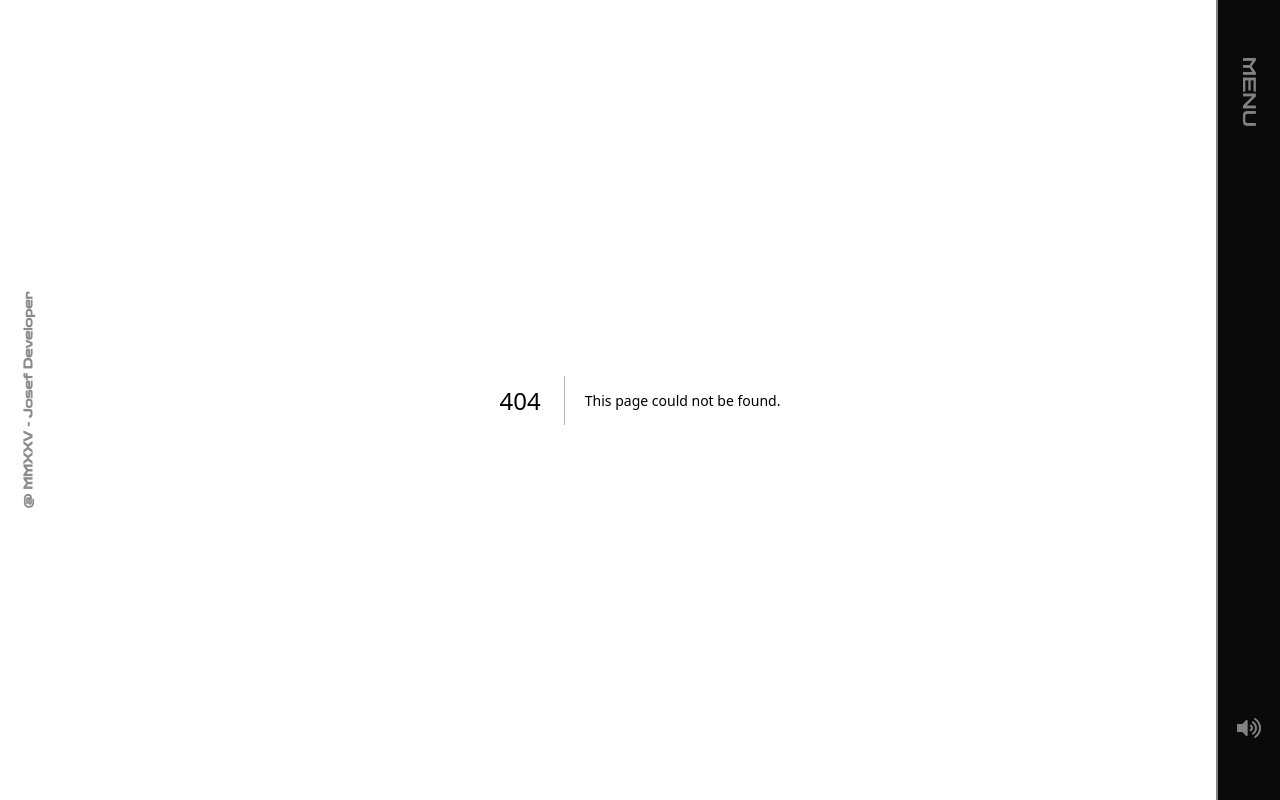
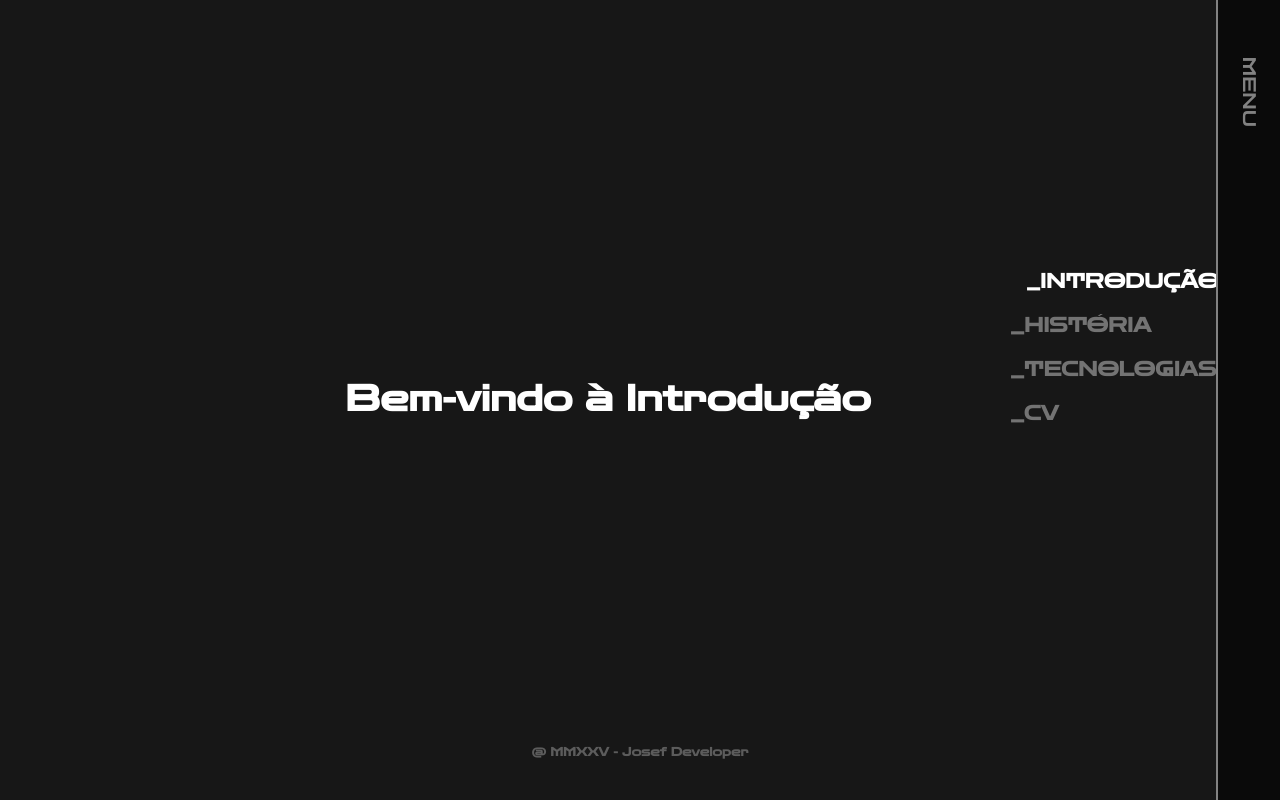
Before and after one commit to Josefs-stack/josefmmxv, a Next.js app: page /About in a window 1280 px wide. Before the commit this address had no page. Built offline with nearby package versions, Linux system fonts and the light colour scheme.

Commit message:
add AboutPage

```diff
--- /dev/null
+++ b/app/About/page.tsx
@@ -0,0 +1,67 @@
+'use client';
+
+import Nav from "@/components/About/Nav";
+import { motion, AnimatePresence } from "framer-motion";
+import { useState } from "react";
+
+type SectionKey = "_Introdução" | "_História" | "_Tecnologias" | "_CV";
+
+export default function About() {
+  const [activeSection, setActiveSection] = useState<SectionKey>("_Introdução");
+
+  return (
+    <main className="h-screen flex justify-center items-center z-10">
+      <Nav setActive={setActiveSection} active={activeSection} />
+      <AnimatePresence mode="wait">
+        {activeSection === "_Introdução" && (
+          <motion.div
+            key="_Introdução"
+            initial={{ opacity: 0 }}
+            animate={{ opacity: 1 }}
+            exit={{ opacity: 0 }}
+            transition={{ duration: 0.8 }}
+            className="w-full h-screen flex justify-center items-center bg-neutral-900 text-white top-0 left-0"
+          >
+            <h1 className="text-4xl font-bold">Bem-vindo à Introdução</h1>
+          </motion.div>
+        )}
+        {activeSection === "_História" && (
+          <motion.div
+            key="_História"
+            initial={{ opacity: 0 }}
+            animate={{ opacity: 1 }}
+            exit={{ opacity: 0 }}
+            transition={{ duration: 0.8 }}
+            className="w-full h-screen flex justify-center items-center bg-neutral-800 text-white top-0 left-0"
+          >
+            <h1 className="text-4xl font-bold">História</h1>
+          </motion.div>
+        )}
+        {activeSection === "_Tecnologias" && (
+          <motion.div
+            key="_Tecnologias"
+            initial={{ opacity: 0 }}
+            animate={{ opacity: 1 }}
+            exit={{ opacity: 0 }}
+            transition={{ duration: 0.8 }}
+            className="w-full h-screen flex justify-center items-center bg-neutral-700 text-white top-0 left-0"
+          >
+            <h1 className="text-4xl font-bold">Tecnologias</h1>
+          </motion.div>
+        )}
+        {activeSection === "_CV" && (
+          <motion.div
+            key="_CV"
+            initial={{ opacity: 0 }}
+            animate={{ opacity: 1 }}
+            exit={{ opacity: 0 }}
+            transition={{ duration: 0.8 }}
+            className="w-full h-screen flex justify-center items-center bg-neutral-600 text-white top-0 left-0"
+          >
+            <h1 className="text-4xl font-bold">Currículo</h1>
+          </motion.div>
+        )}
+      </AnimatePresence>
+    </main>
+  );
+}
--- /dev/null
+++ b/app/Contact/page.tsx
@@ -0,0 +1,10 @@
+'use client';
+
+export default function Contact() {
+
+  return (
+    <main className="h-screen flex justify-center items-center z-10">
+
+    </main>
+  );
+}
--- a/app/globals.css
+++ b/app/globals.css
@@ -9,6 +9,11 @@
 
 body {
   font-family: 'Rock', sans-serif;
+}
+
+main {
+  width: calc(100vw - 64px);
+  overflow: hidden;
 }
 
 
--- a/app/page.tsx
+++ b/app/page.tsx
@@ -5,7 +5,7 @@ import { useEffect, useState } from 'react';
 import Preloader from '@/components/Preloader';
 import dynamic from 'next/dynamic'
 
-const Ball = dynamic(() => import('../components/Home/Ball').then(mod => mod.Ball), {
+const Ball = dynamic(() => import('../components/Home/Ball'), {
   ssr: false,
 })
 
@@ -21,12 +21,12 @@ export default function Home() {
         setIsLoading(false);
         document.body.style.cursor = 'default';
         window.scrollTo(0, 0);
-      }, 400);
+      }, 200);
     })();
   }, []);
 
   return (
-    <main className="h-[100vh] w-[100vw]">
+    <main className="h-[100vh]">
       <AnimatePresence mode="wait">
         {isLoading && <Preloader />}
       </AnimatePresence>
@@ -47,12 +47,10 @@ export default function Home() {
             Creative Web Developer
           </h3>
         </div>
+        <div className="absolute w-full h-full">
+          <Ball />
+        </div>
 
-        {!isLoading && (
-          <div className="absolute w-full h-full">
-            <Ball />
-          </div>
-        )}
       </div>
     </main>
   );
--- /dev/null
+++ b/components/About/Nav.tsx
@@ -0,0 +1,51 @@
+'use client';
+
+import { motion } from "framer-motion";
+
+type SectionKey = "_Introdução" | "_História" | "_Tecnologias" | "_CV";
+
+interface NavProps {
+  setActive: (val: SectionKey) => void;
+  active: SectionKey;
+}
+
+const navItems = [
+  { textNav: '_Introdução', url: '/' },
+  { textNav: '_História', url: '/' },
+  { textNav: '_Tecnologias', url: '/' },
+  { textNav: '_CV', url: '/' },
+];
+
+export default function Nav({ setActive, active }: NavProps) {
+  const navItems: SectionKey[] = ["_Introdução", "_História", "_Tecnologias", "_CV"];
+
+  return (
+    <motion.ul
+      className="absolute w-auto h-auto sm:top-1/3 top-8 right-16 flex flex-col justify-around items-start z-30 gap-4 sm:rotate-0 rotate-90"
+      initial={{ opacity: 0 }}
+      animate={{ opacity: 1 }}
+      transition={{ duration: 0.8, delay: 1.5 }}
+    >
+      {navItems.map((item, index) => (
+        <motion.li
+          key={index}
+          initial={{ opacity: 0, rotateX: '90deg' }}
+          animate={{ opacity: 1, rotateX: '0deg' }}
+          transition={{ duration: 0.5, delay: 1.2 + index * 0.1 }}
+          className='cursor-pointer'
+        >
+          <button
+            onClick={() => setActive(item)}
+            className={`sm:text-xl text-md font-extrabold uppercase transition-all duration-500 cursor-pointer ${
+              active === item
+                ? 'text-white translate-x-4'
+                : 'text-neutral-500 hover:text-white'
+            }`}
+          >
+            {item}
+          </button>
+        </motion.li>
+      ))}
+    </motion.ul>
+  );
+}
--- a/components/Copering.tsx
+++ b/components/Copering.tsx
@@ -7,12 +7,12 @@ export default function Copering() {
       initial={{ opacity: 0 }}
       animate={{ opacity: 1 }}
       transition={{ duration: 0.5, delay: 1.5 }}
-      className='fixed -left-20 top-1/4 h-2/4 flex justify-center items-center overflow-visible mix-blend-difference z-50'
+      className='fixed sm:left-1/3 left-0 bottom-8 sm:w-1/3 w-full h-8 flex justify-center items-center overflow-visible mix-blend-difference z-50'
     >
       <a
         href='https://github.com/josef-stack'
         target='_blank'
-        className="transform -rotate-90 w-full text-xs font-bold text-neutral-500"
+        className="transform w-auto text-xs font-bold text-neutral-500 hover:text-neutral-50 transition-all"
       >
         @ MMXXV - Josef Developer
       </a>
--- a/components/Header/Header.tsx
+++ b/components/Header/Header.tsx
@@ -7,13 +7,13 @@ import BackgroundMusic from "./BackgroundMusic";
 export default function Header() {
     return (
         <motion.div
-         className="w-16 h-full py-5 fixed flex flex-col justify-between items-center bottom-0 right-0 bg-noise border-l-2 border-neutral-50/50 bg-neutral-950 z-50"
+         className="w-16 h-full py-5 fixed flex flex-col justify-between items-center bottom-0 right-0 border-l-2 border-neutral-50/50 bg-neutral-950 z-50"
             initial={{ y: "100%" }}
             animate={{ y: "0%" }}
             transition={{ duration: 0.8, ease: [0.76, 0, 0.24, 1], delay: 1.5 }}
         >
           <Menu />
-          <BackgroundMusic />
+          {/*<BackgroundMusic />*/}
         </motion.div>
     );
 }
--- a/components/Header/Navigation.tsx
+++ b/components/Header/Navigation.tsx
@@ -73,7 +73,7 @@ const slideUp: {
     transition: {
       duration: 0.8,
       ease: bezier,
-      delay: 0.8,
+      delay: 1.5,
     },
   },
   animate: {
@@ -89,7 +89,7 @@ const slideUp: {
     transition: {
       duration: 0.8,
       ease: bezier,
-      delay: 0.8,
+      delay: 1.5,
     },
   },
 }
--- a/components/Home/Ball.tsx
+++ b/components/Home/Ball.tsx
@@ -1,23 +1,27 @@
 'use client'
 import * as THREE from "three";
 import { Canvas, useFrame, useThree } from "@react-three/fiber";
-import { Environment, SpotLight } from "@react-three/drei";
+import { Environment, SpotLight, Outlines } from "@react-three/drei";
 import { Physics, useSphere } from "@react-three/cannon";
-import { Outlines } from "@react-three/drei";
 import { EffectComposer, N8AO, SMAA } from "@react-three/postprocessing";
-import { Suspense } from "react";
+import { Suspense, useEffect } from "react";
 
 const rfs = THREE.MathUtils.randFloatSpread;
 const sphereGeometry = new THREE.SphereGeometry(1, 32, 32);
-const baubleMaterial = new THREE.MeshStandardMaterial(
-  {
+const baubleMaterial = new THREE.MeshStandardMaterial({
   color: "#000000",
   roughness: 0,
-    envMapIntensity: 1
-  }
-);
+  envMapIntensity: 1,
+});
 
-export const Ball = () => (
+const Ball = () => {
+  useEffect(() => {
+    return () => {
+      THREE.Cache.clear();
+    };
+  }, []);
+
+  return (
     <Suspense fallback={null}>
       <Canvas
         shadows
@@ -49,6 +53,9 @@ export const Ball = () => (
       </Canvas>
     </Suspense>
   );
+};
+
+export default Ball;
 
 function Clump({ mat = new THREE.Matrix4(), vec = new THREE.Vector3(), ...props }) {
   const [ref, api] = useSphere(() => ({
@@ -64,7 +71,10 @@ function Clump({ mat = new THREE.Matrix4(), vec = new THREE.Vector3(), ...props
       const instancedMesh = ref.current as unknown as THREE.InstancedMesh;
       for (let i = 0; i < 40; i++) {
         instancedMesh.getMatrixAt(i, mat);
-        api.at(i).applyForce(vec.setFromMatrixPosition(mat).normalize().multiplyScalar(-40).toArray(), [0, 0, 0]);
+        api.at(i).applyForce(
+          vec.setFromMatrixPosition(mat).normalize().multiplyScalar(-40).toArray(),
+          [0, 0, 0]
+        );
       }
     }
   });
@@ -85,5 +95,11 @@ function Pointer() {
   const viewport = useThree((state) => state.viewport);
   const [, api] = useSphere(() => ({ type: "Kinematic", args: [3], position: [0, 0, 0] }));
 
-  return useFrame((state) => api.position.set((state.mouse.x * viewport.width) / 2, (state.mouse.y * viewport.height) / 2, 0));
+  return useFrame((state) =>
+    api.position.set(
+      (state.mouse.x * viewport.width) / 2,
+      (state.mouse.y * viewport.height) / 2,
+      0
+    )
+  );
 }
--- a/components/Preloader.tsx
+++ b/components/Preloader.tsx
@@ -22,7 +22,7 @@ export default function Preloader() {
       variants={slideUp}
       initial="initial"
       exit="exit"
-      className='introduction fixed top-0 left-0 w-full h-full z-50 bg-neutral-500'
+      className='introduction fixed top-0 left-0 w-full h-full z-30 bg-neutral-500'
     >
     </motion.div>
   )
--- a/package.json
+++ b/package.json
@@ -11,13 +11,16 @@
   "dependencies": {
     "@react-three/cannon": "^6.6.0",
     "@react-three/drei": "^10.3.0",
+    "@react-three/fiber": "^9.1.2",
     "@react-three/postprocessing": "^3.0.4",
+    "@types/three": "^0.177.0",
     "framer-motion": "^12.19.1",
     "locomotive-scroll": "^4.1.4",
     "next": "15.3.4",
     "react": "^19.0.0",
     "react-dom": "^19.0.0",
-    "react-icons": "^5.5.0"
+    "react-icons": "^5.5.0",
+    "three": "^0.177.0"
   },
   "devDependencies": {
     "@eslint/eslintrc": "^3",
```
Also changed, not shown: components/About/Liquid.tsx (deleted), 1 other file (tests, documents, lock files or other folders). Lines whose indentation alone changed are shown as unchanged.
